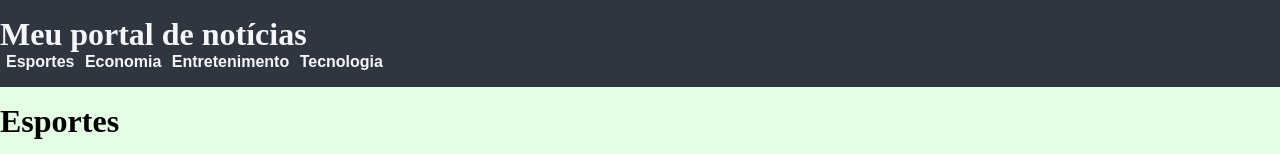
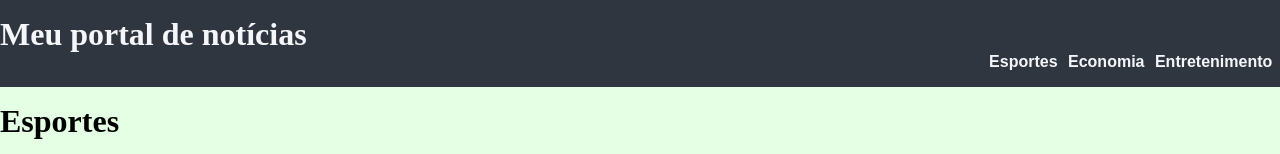
Before and after one commit to Gabriel9305/modulogit, a plain HTML site: page Meu portal de notícias.html in a window 1280 px wide. Shown: the top 154 px of the page. Drawn offline with Linux system fonts and the light colour scheme.

Commit message:
Add files via upload

```diff
--- a/main.css
+++ b/main.css
@@ -20,7 +20,7 @@ header.container {
 header li {
     display: inline;
     font-family: Arial, Helvetica, sans-serif;
-    font-weight: bold;
+    font-weight: bold
 
 }
 
@@ -28,6 +28,10 @@ header li a {
     color: #f5f6fa;
     text-decoration: none;
     margin-left: 6px;
+}
+
+header ul {
+    text-align: right;
 }
 
 .container {
```
